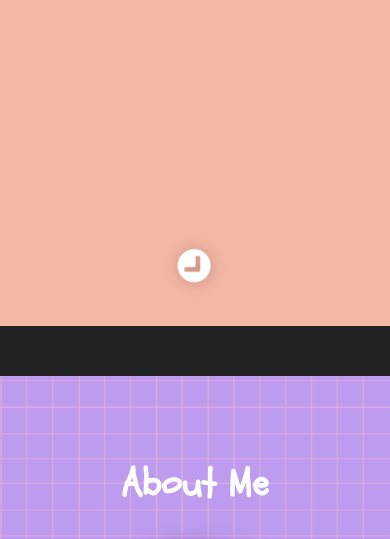
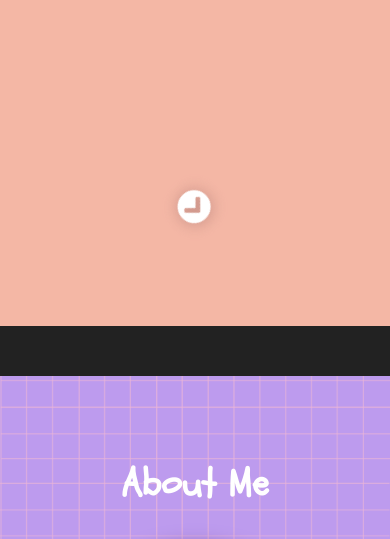
Before and after one commit to beatrizeagustin/beatrizeagustin.github.io, a plain HTML site: page index.html in a window 390 px wide. Shown: the part 518-1057 px from the top of the page. Drawn offline with Linux system fonts and the light colour scheme; files whose address does not match are found by name.

Commit message:
arrow edit

```diff
--- a/css/responsive.css
+++ b/css/responsive.css
@@ -16,6 +16,10 @@
         position: absolute;
         left: -10px;
     }
+
+    .mobile-arrow {
+        top: 85vh;
+}
 
     .about__content {
         width: 380px;
```
